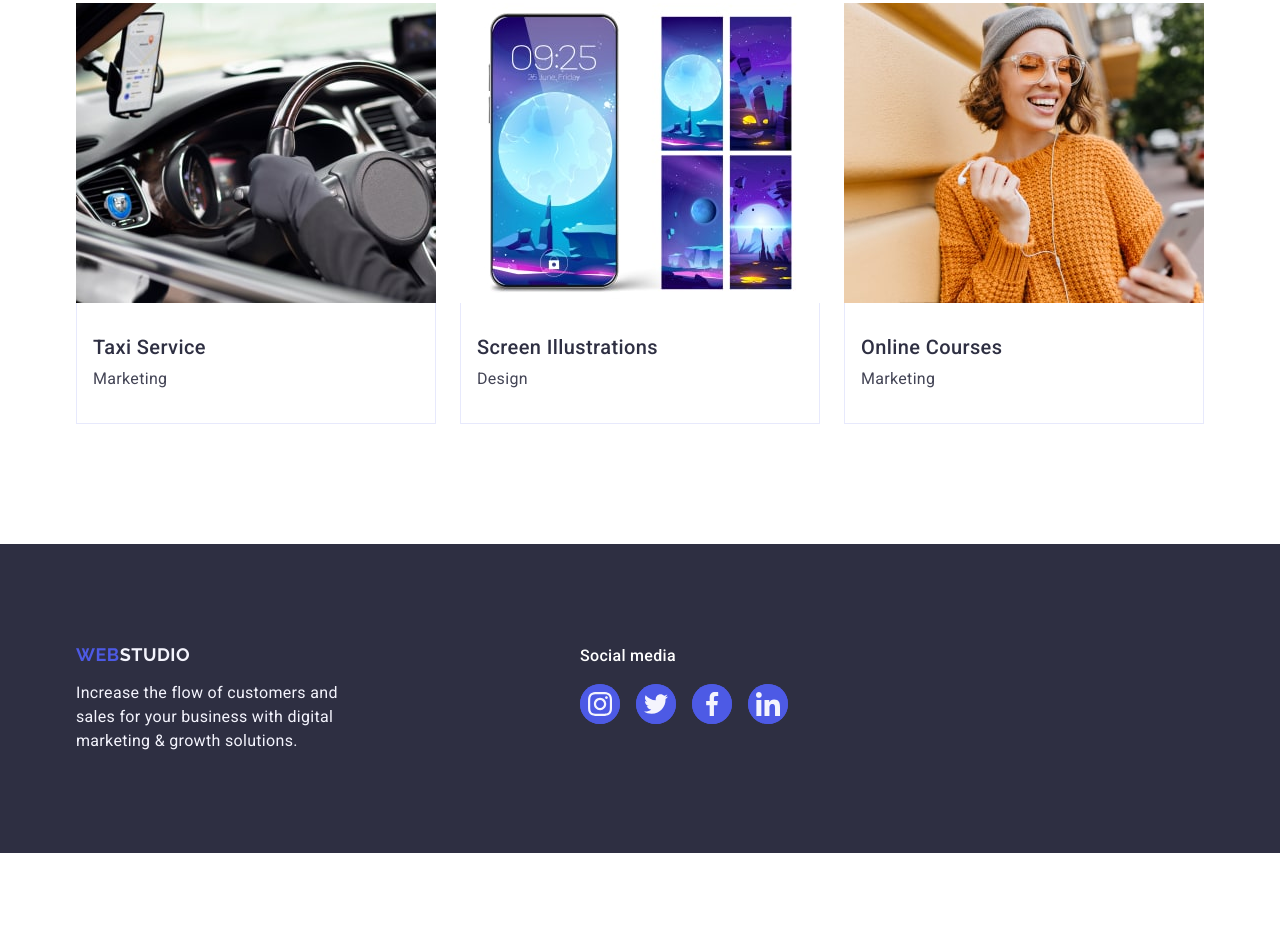
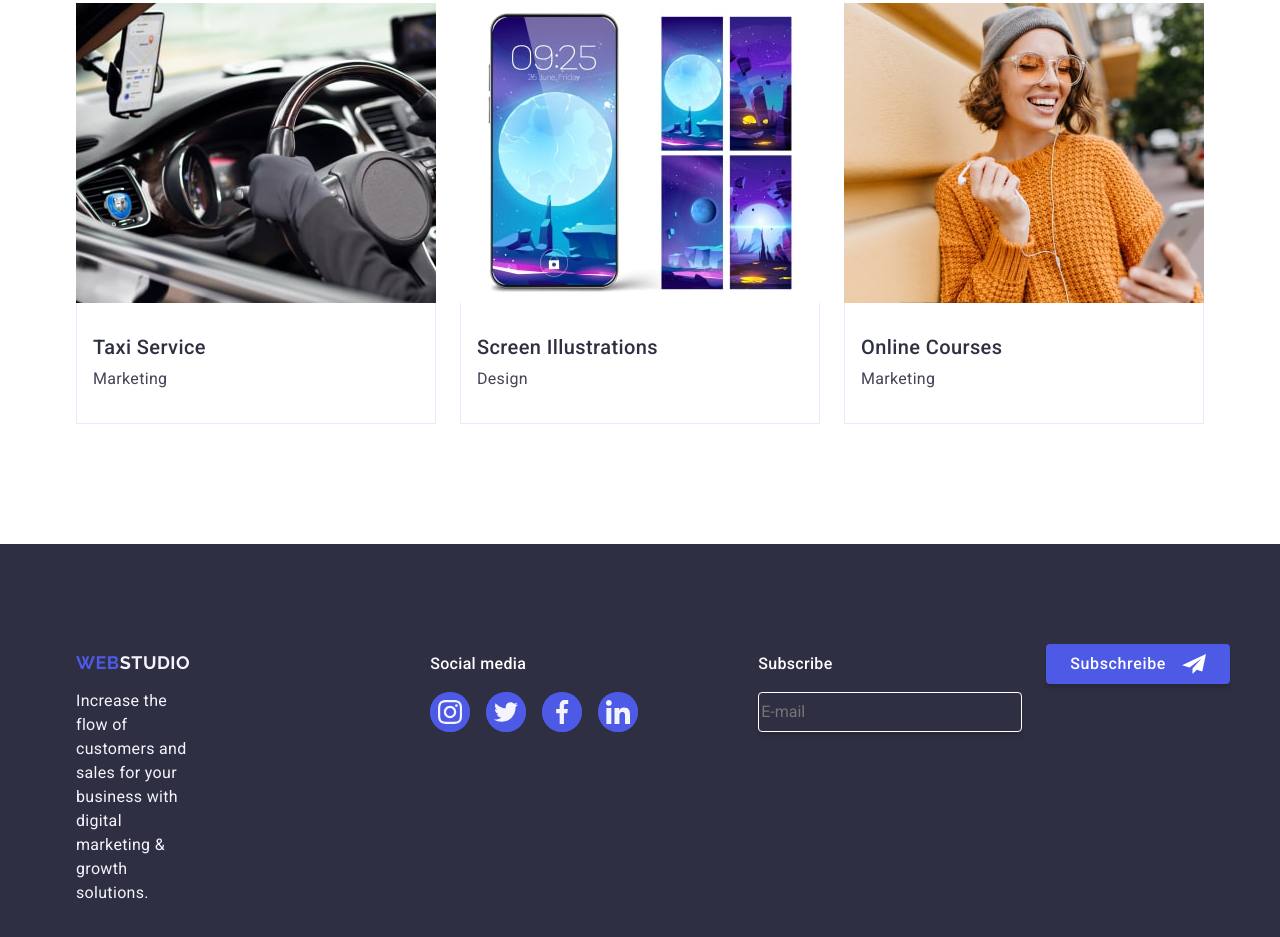
Before and after one commit to anyakobtseva/goit-markup-hw-05, a plain HTML site: page index.html in a window 1280 px wide. Shown: the part 2631-3568 px from the top of the page. Before the commit the page ends 3484 px from the top, so only its background shows below. Drawn offline with nearby package versions, Linux system fonts and the light colour scheme.

Commit message:
footer-subscribe

```diff
--- a/css/styles.css
+++ b/css/styles.css
@@ -476,3 +476,41 @@ a {
 .footer-list-soc {
   fill: var(--color-light);
 }
+.footer-subscribe-form {
+  display: flex;
+}
+.footer-subscribe-text {
+color: var(--color-hero);
+font-size: 16px;
+font-weight: 500;
+line-height: 1.5; /* 150% */
+letter-spacing: 0.02em;
+margin-bottom: 16px;
+}
+.footer-input-email {
+width: 264px;
+height: 40px;
+border-radius: 4px;
+border: 1px solid var(--color-hero);
+box-shadow: 0px 4px 4px 0px rgba(0, 0, 0, 0.15);
+background-color: var(--color-primary);
+color: var(--color-hero);
+}
+.footer-subscribe-button {
+display: flex;
+padding: 8px 24px;
+gap: 16px;
+font-size: 16px;
+font-weight: 500;
+border-radius: 4px;
+background: var(--color-brand);
+border: none;
+max-width: 100%;
+color: var(--color-hero);
+text-align: center;
+line-height: 1.5;
+letter-spacing: 0.04em;
+transition: background-color 250ms cubic-bezier(0.4, 0, 0.2, 1);
+box-shadow: 0px 4px 4px 0px rgba(0, 0, 0, 0.15);
+margin-left: 24px;
+}
--- a/index.html
+++ b/index.html
@@ -556,6 +556,31 @@
             </li>
           </ul>
         </div>
+          <div class="footer-inputdiv">
+          <p class="footer-subscribe-text">Subscribe</p>
+          <form class="footer-subscribe-form">
+          <label>
+          <input
+            class="footer-input-email"
+            type="email"
+            name="user-email"
+            placeholder="E-mail"
+          />
+          </div>
+          <button class="footer-subscribe-button" type="submit">
+            Subschreibe
+            <svg
+              class="footer-subscribe-svg"
+              width="24"
+              height="24"
+              aria-label="telegram"
+            >
+              <use href="./images/iconstwo.svg#icon-teleg"></use>
+            </svg>
+          </button>
+          </label>
+        </form>
+        </div>
       </div>
     </footer>
   </body>
```
Also changed, not shown: images/iconstwo.svg (added), 1 other file.
